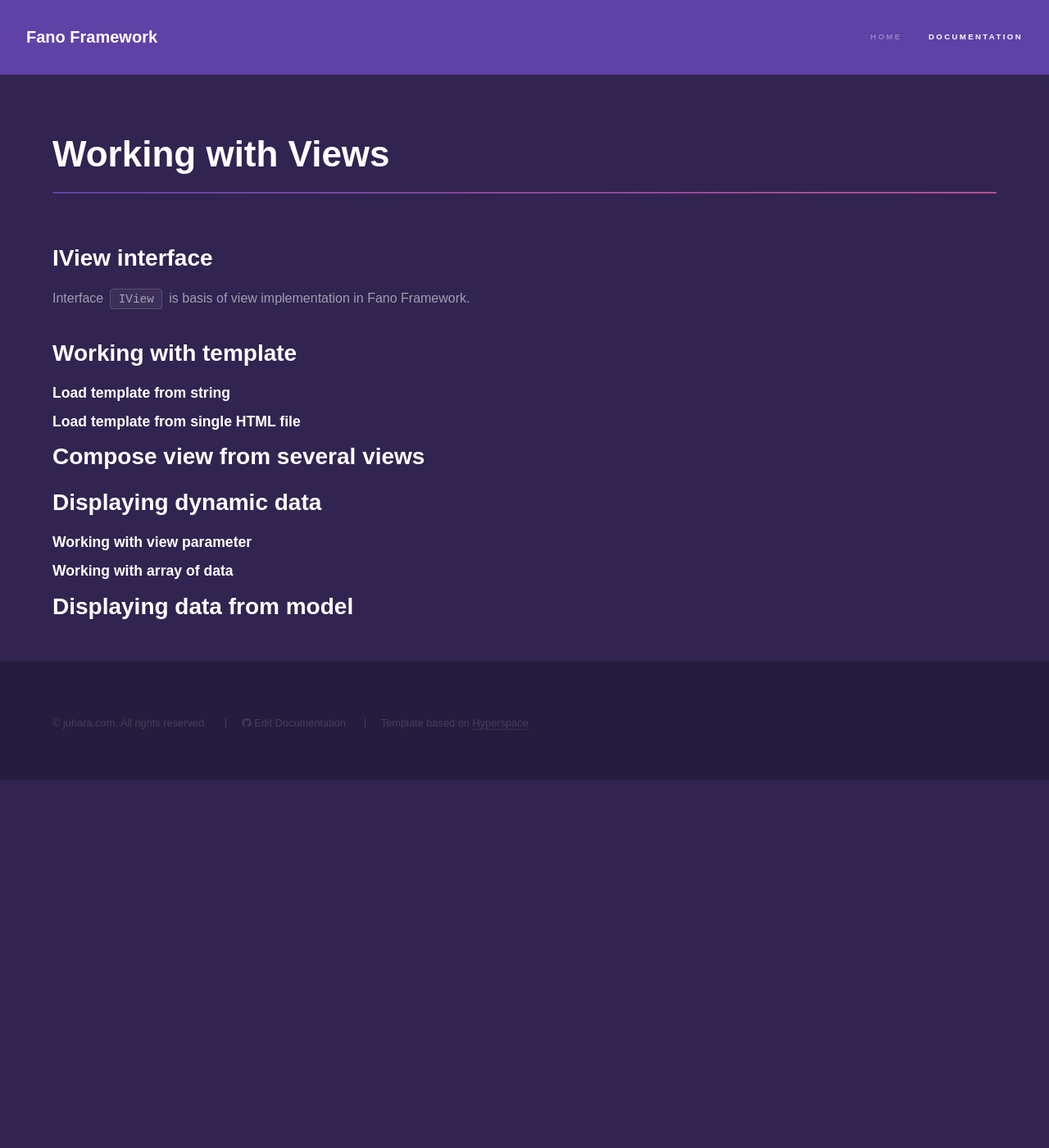
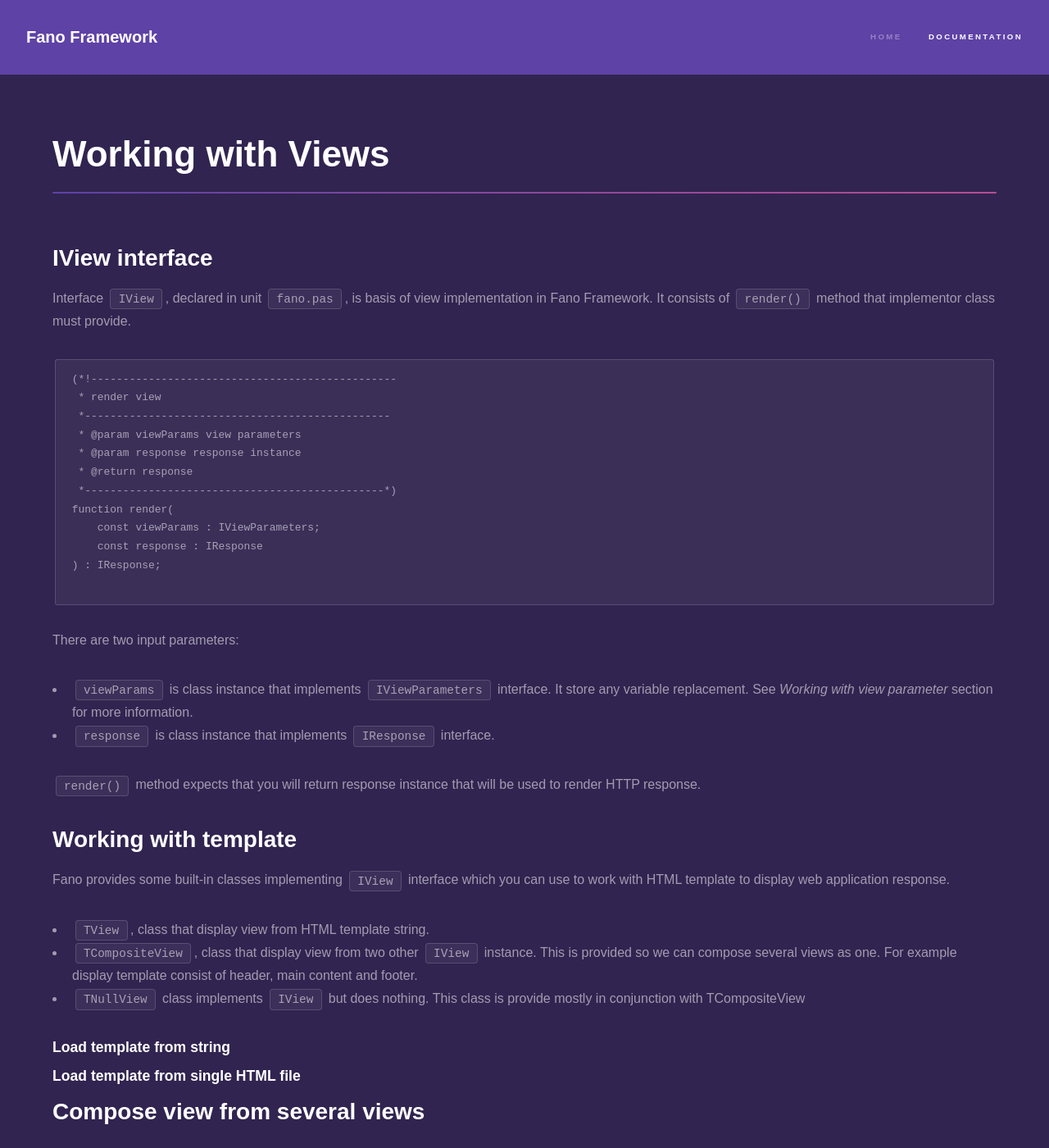
Before and after one commit to fanoframework/fanoframework.github.io, a Jekyll site: the page built from working-with-views/index.md, in a window 1280 px wide and 1400 px high. Shown: the whole window at 82% size. Built offline with Jekyll 4.4.1, drawn with Linux system fonts in a browser that asks for light colours; our own code applies the rules of GitHub Pages for plain Markdown files.

Commit message:
add content to working with template

````diff
--- a/working-with-views/index.md
+++ b/working-with-views/index.md
@@ -7,9 +7,40 @@
 
 ## IView interface
 
-Interface `IView` is basis of view implementation in Fano Framework.
+Interface `IView`, declared in unit `fano.pas`, is basis of view implementation in Fano Framework. It consists of `render()` method that implementor class must provide.
+
+```
+(*!------------------------------------------------
+ * render view
+ *------------------------------------------------
+ * @param viewParams view parameters
+ * @param response response instance
+ * @return response
+ *-----------------------------------------------*)
+function render(
+    const viewParams : IViewParameters;
+    const response : IResponse
+) : IResponse;
+
+```
+
+There are two input parameters:
+
+- `viewParams` is class instance that implements `IViewParameters` interface. It
+store any variable replacement. See *Working with view parameter* section for more information.
+- `response` is class instance that implements `IResponse` interface.
+
+`render()` method expects that you will return response instance that will be used to render HTTP response.
 
 ## Working with template
+
+Fano provides some built-in classes implementing `IView` interface which you can use to work with HTML template to display web application response.
+
+- `TView`, class that display view from HTML template string.
+- `TCompositeView`, class that display view from two other `IView` instance. This is provided so we can compose several views as one. For example display
+template consist of header, main content and footer.
+- `TNullView` class implements `IView` but does nothing. This class is provide
+mostly in conjunction with TCompositeView
 
 ### Load template from string
 
````
